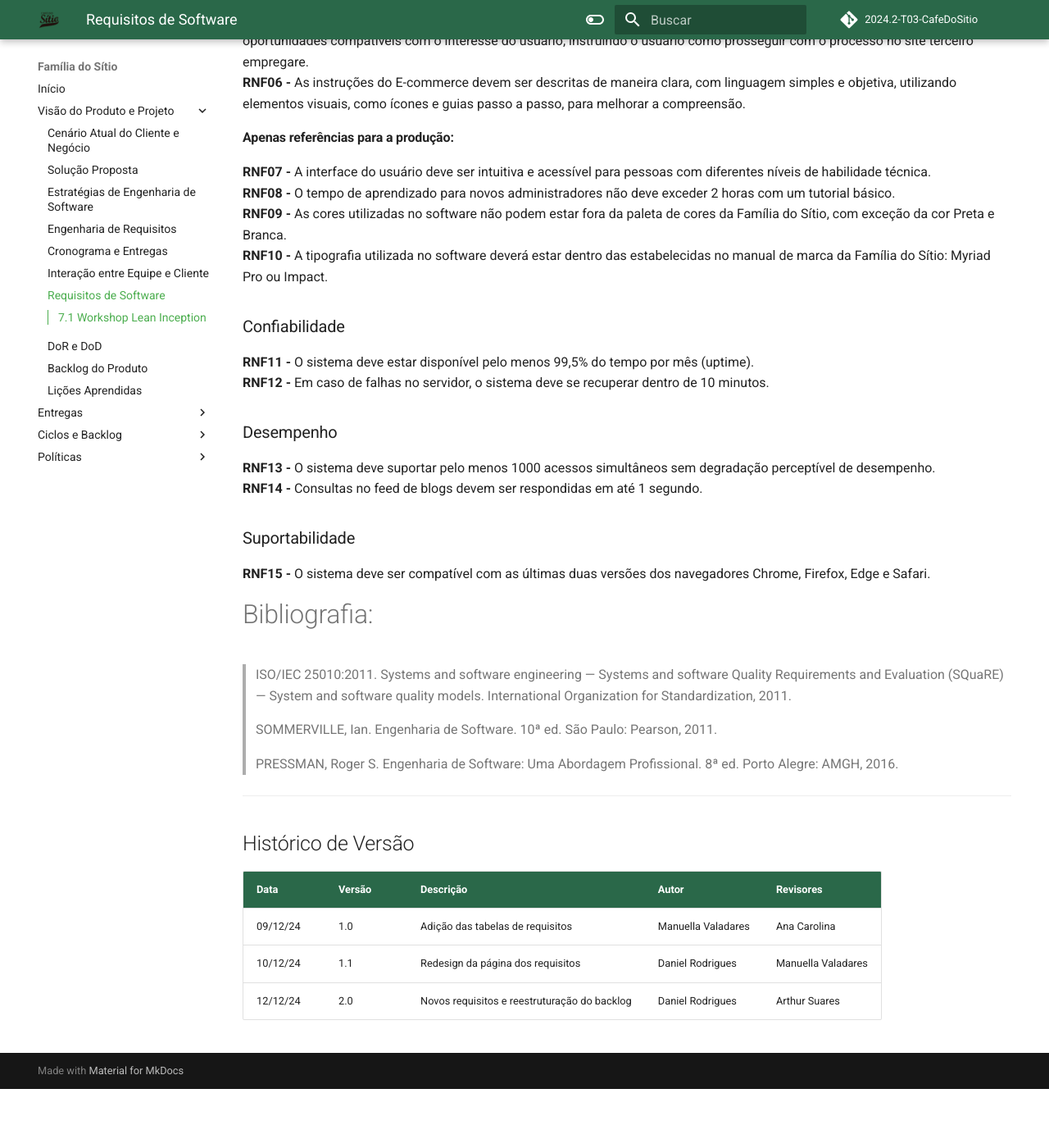
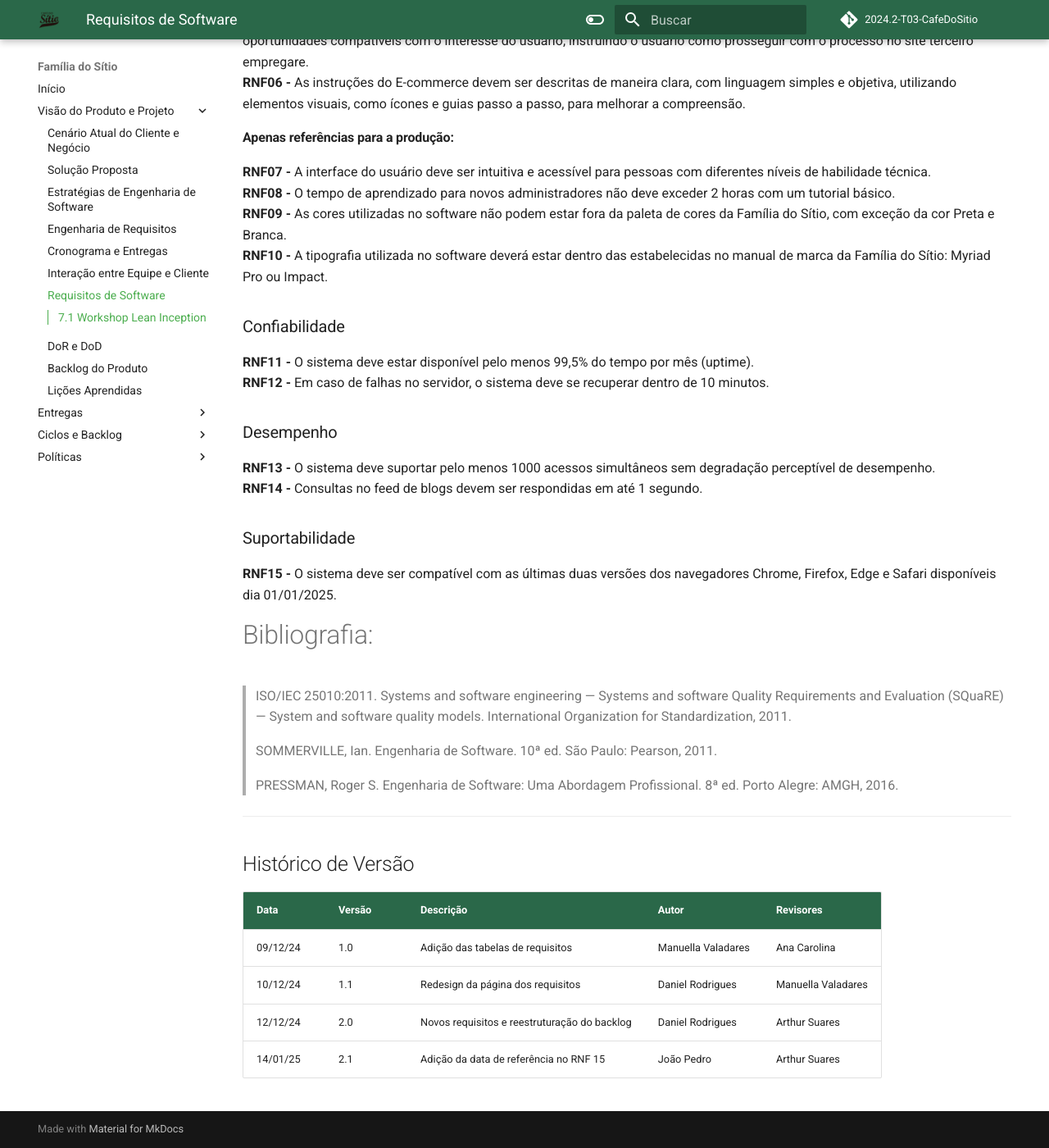
Before and after one commit to mdsreq-fga-unb/2024.2-T03-CafeDoSitio, an MkDocs documentation site: the page built from docs/sections/2-docPage/7-Requisitos.md, in a window 1280 px wide and 1400 px high, scrolled down 2392 px. Shown: the whole window at 82% size. Built offline with MkDocs 1.6.1 and Material for MkDocs 9.7.7, drawn with Linux system fonts in a browser that asks for light colours; comment, search, counter and statistics services are not loaded; before the commit the page ends 3720 px from its top, so only the background shows below that.

Commit message:
Adição da data de referência no RNF 15

```diff
--- a/docs/sections/2-docPage/7-Requisitos.md
+++ b/docs/sections/2-docPage/7-Requisitos.md
@@ -72,7 +72,7 @@ Os requisitos não funcionais foram organizados com base no modelo URPS+, que cl
 
 ### Suportabilidade
 
-**RNF15 -** O sistema deve ser compatível com as últimas duas versões dos navegadores Chrome, Firefox, Edge e Safari. <br>
+**RNF15 -** O sistema deve ser compatível com as últimas duas versões dos navegadores Chrome, Firefox, Edge e Safari disponíveis dia 01/01/2025. <br>
 
 # Bibliografia:
 
@@ -89,3 +89,4 @@ Data     | Versão | Descrição           | Autor    | Revisores
 09/12/24 | 1.0 | Adição das tabelas de requisitos | Manuella Valadares | Ana Carolina
 10/12/24 | 1.1 | Redesign da página dos requisitos | Daniel Rodrigues | Manuella Valadares
 12/12/24 | 2.0 | Novos requisitos e reestruturação do backlog | Daniel Rodrigues | Arthur Suares
+14/01/25 | 2.1 | Adição da data de referência no RNF 15 | João Pedro | Arthur Suares
```
